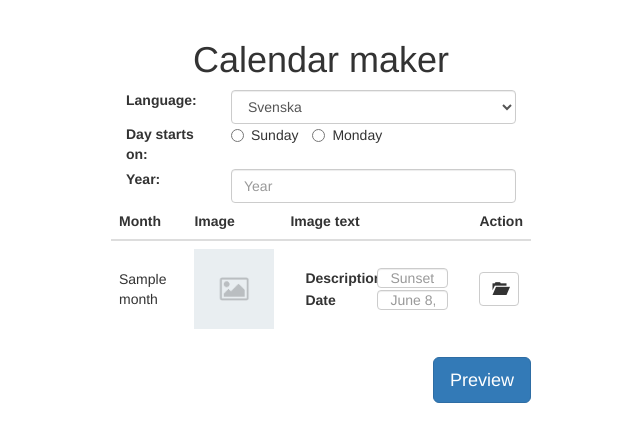
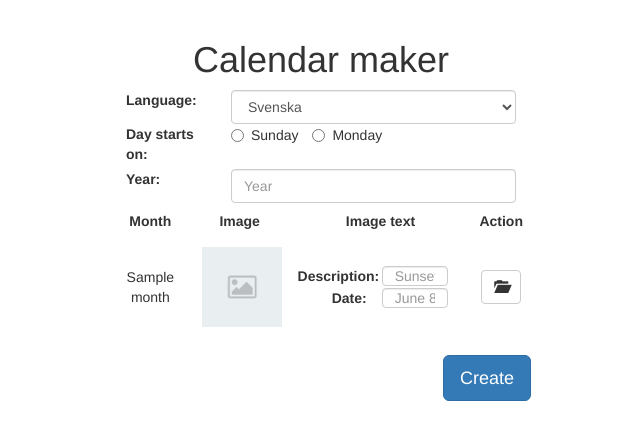
Before and after one commit to packlnd/calendar-maker, a Flask app: template templates/index.html in a window 1280 px wide. Shown: the top 442 px of the page, without its empty margins (319-959 px from the left). Run offline with Flask 2, Linux system fonts and the light colour scheme; the template is opened without the code that fills it: most values are stand-ins (such as "Sample title", 1, 10 or a date in 2020); some libraries are stand-ins or nearby versions.

Commit message:
Fixed a couple of bugs

```diff
--- a/month.py
+++ b/month.py
@@ -39,5 +39,6 @@ class Month:
     def make(self):
         self.make_image()
         self.make_month_name()
+        self.make_weekday_names()
         self.make_days()
         Tex.finalize(self.month)
--- a/static/css/style.css
+++ b/static/css/style.css
@@ -32,5 +32,40 @@ label.col-sm-5 {
 }
 
 table.table tbody tr td {
+    text-align:center;
+    vertical-align:middle;
+    border:none;
+}
+
+table.table tbody tr td.input-td {
+    text-align:right;
+}
+
+table.table tbody tr td.input-td label {
+    padding:0px;
+}
+
+table.table thead tr th {
+    text-align:center;
+    border:none;
+}
+
+.img-wrap {
+    height:80px;
+    white-space: nowrap;
+    text-align: center; margin: 1em 0;
+    margin:0px;
+    padding:0px;
+}
+
+.helper {
+    display: inline-block;
+    height: 100%;
+    vertical-align: middle;
+}
+
+img {
+    max-width:80px;
+    max-height:80px;
     vertical-align:middle;
 }
--- a/templates/index.html
+++ b/templates/index.html
@@ -62,17 +62,20 @@
                         {{m}}
                     </td>
                     <td>
-                        <img id="img-{{sm}}" name="img-{{sm}}" class="thumb" src="{{ url_for('static', filename='placeholder.png') }}">
+                        <div class="img-wrap">
+                            <span class="helper"></span>
+                            <img id="img-{{sm}}" name="img-{{sm}}" class="thumb" src="{{ url_for('static', filename='placeholder.png') }}">
+                        </div>
                     </td>
-                    <td>
+                    <td class="input-td">
                         <div>
-                            <label class="col-sm-5">Description</label>
+                            <label class="col-sm-5">Description:</label>
                             <div class="col-sm-7">
                                 <input name="desc-{{sm}}" placeholder="Sunset, New York City, NY"  class="small-input form-control" type="text">
                             </div><br/>
                         </div>
                         <div class="table-input-bottom">
-                            <label class="col-sm-5">Date</label>
+                            <label class="col-sm-5">Date:</label>
                             <div class="col-sm-7">
                                 <input name="date-{{sm}}" placeholder="June 8, 2009" class="small-input form-control" type="text">
                             </div>
@@ -90,7 +93,7 @@
             </table>
         </fieldset>
         <fieldset>
-            <button id="prev" class="btn btn-primary btn-lg right" type="submit">Preview</button>
+            <button id="prev" class="btn btn-primary btn-lg right" type="submit">Create</button>
         </fieldset>
     </form>
 </div>
```
